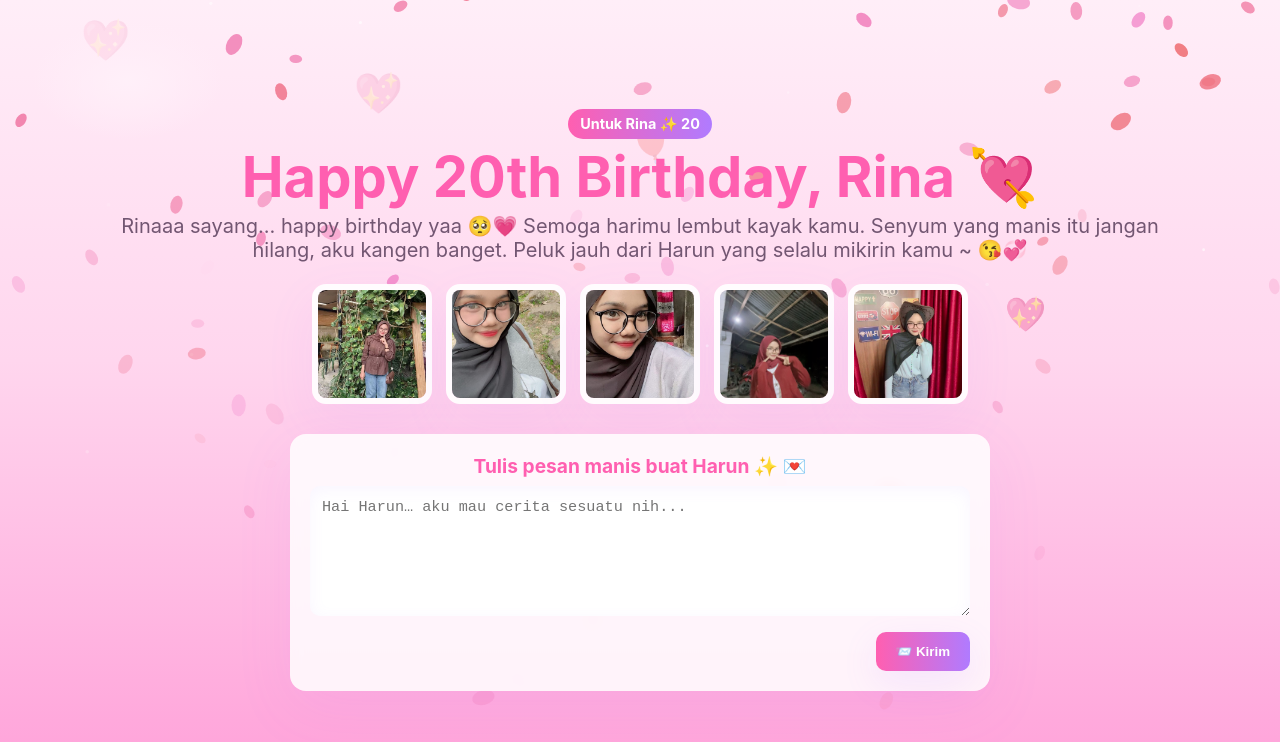
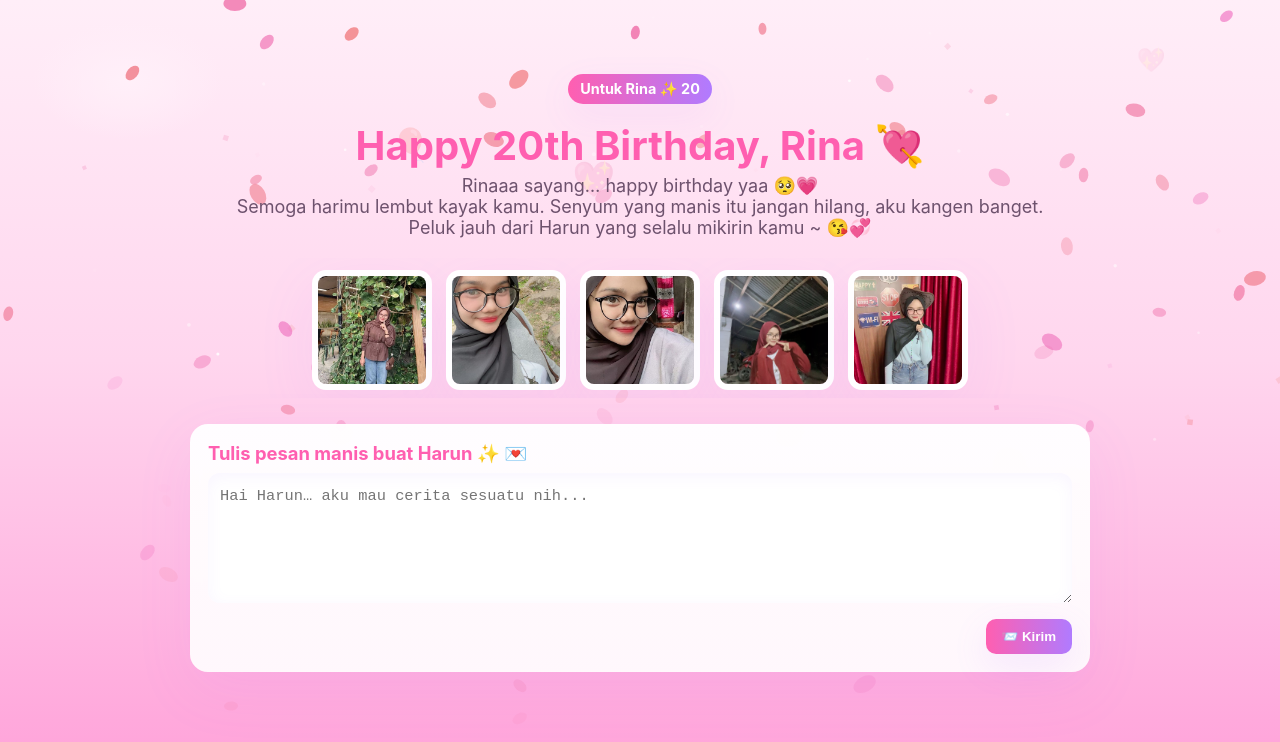
Before and after one commit to harun-san/rina-sayang, a plain HTML site: page index.html in a window 1280 px wide. Drawn offline with Linux system fonts and the light colour scheme.

Commit message:
Update index.html

```diff
--- a/index.html
+++ b/index.html
@@ -5,7 +5,6 @@
 <meta name="viewport" content="width=device-width,initial-scale=1" />
 <title>Happy 20th Birthday, Rina 💖 💖</title>
 <meta name="description" content="A special birthday page for Rina — music, hearts, confetti, and a message to Harun.">
-
 <style>
   :root{
     --bg1: #fff7fb;
@@ -15,161 +14,235 @@
     --magenta: #ff5fb0;
     --violet: #b07bff;
     --muted: #6b4f6b;
+    --card-shadow: 0 18px 60px rgba(176,107,255,0.08);
+    --radius: 14px;
   }
   *{box-sizing:border-box;margin:0;padding:0}
-  html,body{height:100%}
+  html,body{height:100%;width:100%}
   body{
     font-family: "Poppins", Inter, system-ui, -apple-system, "Segoe UI", Roboto, "Helvetica Neue", Arial;
     background:
       radial-gradient(800px 500px at 10% 10%, rgba(255,240,249,0.95), transparent 12%),
       linear-gradient(180deg,var(--pink-100), var(--pink-200) 45%, var(--pink-300));
     color:var(--muted);
-    overflow:hidden;
+    -webkit-font-smoothing:antialiased;
+    -moz-osx-font-smoothing:grayscale;
+    /* allow scrolling on small screens */
+    overflow-y:auto;
+    -webkit-overflow-scrolling:touch;
+    padding-bottom:32px;
   }
 
+  /* STAGE: center content but allow vertical scroll */
   .stage{
     position:relative;
     width:100%;
-    height:100vh;
+    min-height:100vh;
     display:flex;
-    align-items:center;
+    align-items:flex-start;
     justify-content:center;
-    padding:28px;
+    padding:28px 16px;
   }
 
+  /* HERO: content column */
   .hero{
     text-align:center;
     z-index:20;
-    max-width:1100px;
-    width:100%;
-    padding:48px 28px;
+    width:min(980px,100%);
+    padding:28px;
+    margin-top:18px;
+  }
+  .badge{
+    display:inline-block;padding:6px 12px;border-radius:999px;background:linear-gradient(90deg,var(--magenta),var(--violet));color:white;font-weight:700;font-size:.9rem;margin-bottom:10px;box-shadow:0 12px 36px rgba(176,107,255,0.08)
   }
   h1{
     color:var(--magenta);
-    font-size:clamp(28px,5vw,56px);
+    font-size:clamp(24px,5vw,40px);
     line-height:1.02;
-    margin-bottom:8px;
-    animation:enterUp 900ms cubic-bezier(.2,.9,.3,1);
+    margin:12px 0 8px;
+    animation:enterUp .9s cubic-bezier(.2,.9,.3,1);
   }
   p.lead{
-    font-size:clamp(15px,2.2vw,20px);
+    font-size:clamp(14px,2.2vw,18px);
     color:var(--muted);
-    margin-top:8px;
-    opacity:0.95;
-    animation:fadeIn 1400ms ease;
+    margin-top:6px;
+    opacity:0.98;
+    animation:fadeIn 1.2s ease;
+    max-width:880px;
+    margin-left:auto;
+    margin-right:auto;
+    text-align:center;
+    white-space:pre-line; /* preserve linebreaks from your text */
   }
 
+  /* Gallery strip, responsive */
   .strip{
-    margin-top:22px;
+    margin-top:20px;
     display:flex;
     gap:14px;
     justify-content:center;
+    align-items:center;
+    padding:12px 6px;
+    overflow-x:auto;
+    -webkit-overflow-scrolling:touch;
+    scroll-snap-type:x mandatory;
+    padding-bottom:8px;
   }
-  .strip img{
-    width:120px;height:120px;border-radius:14px;object-fit:cover;
-    border:6px solid rgba(255,255,255,0.9);
-    box-shadow:0 18px 50px rgba(176,107,255,0.08);
-    cursor:pointer;
+  .strip::-webkit-scrollbar{ height:8px; }
+  .strip::-webkit-scrollbar-thumb{ background:rgba(176,107,255,0.18); border-radius:999px; }
+
+  .img-wrap{
+    width:120px;
+    height:120px;
+    flex:0 0 auto;
+    border-radius:var(--radius);
+    overflow:hidden;
+    border:6px solid rgba(255,255,255,0.95);
+    box-shadow:var(--card-shadow);
+    scroll-snap-align:center;
+    background:linear-gradient(180deg, rgba(255,255,255,0.6), rgba(255,255,255,0.35));
+  }
+  .img-wrap img{
+    width:100%;
+    height:100%;
+    object-fit:cover;
+    display:block;
     transition:transform .36s ease, box-shadow .36s ease;
   }
-  .strip img:hover{ transform:translateY(-6px) scale(1.04); box-shadow:0 30px 90px rgba(176,107,255,0.12); }
+  .img-wrap:active img,
+  .img-wrap:hover img{ transform:scale(1.03); }
 
+  /* Message column (below hero) */
   .msg-col{
     width:100%;
-    margin-top:30px;
-    padding:20px;
-    background:rgba(255,255,255,0.85);
-    backdrop-filter:blur(6px);
-    border-radius:16px;
-    box-shadow:0 18px 60px rgba(176,107,255,0.08);
-    max-width:700px;
+    margin-top:26px;
+    padding:18px;
+    background:linear-gradient(180deg, rgba(255,255,255,0.96), rgba(255,250,253,0.96));
+    backdrop-filter: blur(6px);
+    border-radius:18px;
+    box-shadow:var(--card-shadow);
+    max-width:900px;
     margin-left:auto;
     margin-right:auto;
-    animation:enterUp 1000ms;
+    animation:enterUp 1s;
   }
-  .msg-col h3{ color:var(--magenta); font-size:1.2rem; margin-bottom:8px; }
-  .msg-col label{ display:block; font-size:.9rem; color:var(--muted); margin-bottom:6px; }
+  .msg-col h3{ color:var(--magenta); font-size:1.15rem; margin-bottom:8px; text-align:left }
+  .msg-col label{ display:block; font-size:.9rem; color:var(--muted); margin-bottom:8px; text-align:left }
   .msg-col textarea{
-    width:100%; min-height:130px; padding:12px; border-radius:10px; border:0; resize:vertical;
+    width:100%; min-height:130px; padding:12px; border-radius:12px; border:0; resize:vertical;
     box-shadow: inset 0 4px 16px rgba(176,107,255,0.07);
-    font-size:.95rem;
+    font-size:.96rem; line-height:1.5;
   }
   .send-btn{
     margin-top:12px;
     background:linear-gradient(90deg,var(--magenta),var(--violet));
-    color:white; border:0; padding:12px 20px; border-radius:10px;
+    color:white; border:0; padding:10px 16px; border-radius:10px;
     font-weight:700; cursor:pointer;
     box-shadow:0 12px 36px rgba(176,107,255,0.12);
     float:right;
   }
+  .clearfix{clear:both}
 
-  .lightbox{ position:fixed; inset:0; display:none; place-items:center; background:rgba(0,0,0,0.55); z-index:500 }
-  .lightbox img{ max-width:92%; max-height:86%; border-radius:12px; box-shadow:0 30px 90px rgba(0,0,0,0.6) }
+  /* Lightbox */
+  .lightbox{ position:fixed; inset:0; display:none; place-items:center; background:rgba(0,0,0,0.55); z-index:500; padding:20px }
+  .lightbox img{ max-width:100%; max-height:100%; border-radius:12px; box-shadow:0 30px 90px rgba(0,0,0,0.6) }
 
+  /* Canvas for effects */
   #effects { position:fixed; left:0; top:0; width:100%; height:100%; pointer-events:none; z-index:2 }
 
-  @keyframes enterUp { from{ transform: translateY(26px); opacity:0 } to{ transform:translateY(0); opacity:1 } }
+  /* small screens adjustments */
+  @media(max-width:640px){
+    .hero{ padding:20px 12px; }
+    .img-wrap{ width:86px; height:86px; border-radius:12px; }
+    .msg-col{ padding:14px; border-radius:14px; }
+    h1{ font-size:26px; }
+    .strip{ gap:10px; }
+  }
+
+  /* animations */
+  @keyframes enterUp { from{ transform: translateY(12px); opacity:0 } to{ transform:translateY(0); opacity:1 } }
   @keyframes fadeIn { from{ opacity:0 } to{ opacity:1 } }
-
-  @media(max-width:640px){
-    .hero{ padding:28px 12px; }
-    .strip img{ width:86px; height:86px; }
-    .msg-col{ padding:16px; }
-  }
 </style>
 </head>
 <body>
 
-<audio id="bg" autoplay loop>
+<!-- local audio file (replace with your music.mp3 in same folder) -->
+<audio id="bg" playsinline loop>
   <source src="music.mp3" type="audio/mpeg">
+  <!-- fallback: browser will ignore if not supported -->
 </audio>
 
-<div class="stage">
+<div class="stage" role="main" aria-label="Birthday stage">
   <div class="hero">
-    <div class="badge" style="display:inline-block;padding:6px 12px;border-radius:999px;background:linear-gradient(90deg,var(--magenta),var(--violet));color:white;font-weight:700;font-size:.9rem;margin-bottom:10px;">Untuk Rina ✨ 20</div>
+    <div class="badge">Untuk Rina ✨ 20</div>
 
     <h1>Happy 20th Birthday, Rina 💘</h1>
     <p class="lead">Rinaaa sayang… happy birthday yaa 🥺💗
 Semoga harimu lembut kayak kamu. Senyum yang manis itu jangan hilang, aku kangen banget.
 Peluk jauh dari Harun yang selalu mikirin kamu ~ 😘💞</p>
 
-    <div class="strip">
-      <img src="rina1.jpeg" alt="Rina 1" />
-      <img src="rina2.jpeg" alt="Rina 2" />
-      <img src="rina3.jpeg" alt="Rina 3" />
-      <img src="rina4.jpeg" alt="Rina 4" />
-      <img src="rina5.jpg" alt="Rina 5" />
+    <div class="strip" aria-hidden="false">
+      <div class="img-wrap"><img src="rina1.jpeg" alt="Rina 1"></div>
+      <div class="img-wrap"><img src="rina2.jpeg" alt="Rina 2"></div>
+      <div class="img-wrap"><img src="rina3.jpeg" alt="Rina 3"></div>
+      <div class="img-wrap"><img src="rina4.jpeg" alt="Rina 4"></div>
+      <div class="img-wrap"><img src="rina5.jpg"  alt="Rina 5"></div>
     </div>
 
-    <div class="msg-col">
+    <div class="msg-col" id="messageArea">
       <h3>Tulis pesan manis buat Harun ✨ 💌</h3>
       <textarea id="msg" placeholder="Hai Harun… aku mau cerita sesuatu nih..."></textarea>
       <button id="send" class="send-btn">📨 Kirim</button>
-      <div style="clear:both"></div>
+      <div class="clearfix"></div>
     </div>
   </div>
 </div>
 
-<div class="lightbox" id="lightbox"><img src="" alt="Foto besar"></div>
-<canvas id="effects"></canvas>
+<div class="lightbox" id="lightbox" aria-hidden="true"><img src="" alt="Foto besar"></div>
+<canvas id="effects" aria-hidden="true"></canvas>
 
 <script>
+/* ========== Config & helper ========== */
 const harun = "6289539276278";
-const bgAudio = document.getElementById('bg');
-bgAudio.volume = 0.35;
+const audio = document.getElementById('bg');
+audio.volume = 0.36;
 
-/* Lightbox */
+/* autoplay attempts:
+   - try play once immediately
+   - also try play on first user interaction (touchstart/click) which mobile browsers allow
+*/
+function tryPlayAudio(){
+  if(!audio) return;
+  // try play (most browsers will reject if not user-initiated)
+  audio.play().catch(()=> {
+    // ignored; will rely on interaction
+  });
+}
+// try immediate
+tryPlayAudio();
+
+// play on first user interaction (tap/click)
+function interactionPlay(){
+  tryPlayAudio();
+  window.removeEventListener('touchstart', interactionPlay);
+  window.removeEventListener('click', interactionPlay);
+}
+window.addEventListener('touchstart', interactionPlay, {passive:true});
+window.addEventListener('click', interactionPlay, {passive:true});
+
+/* ========== Lightbox ========== */
 const lb = document.getElementById('lightbox');
 const lbImg = lb.querySelector('img');
-document.querySelectorAll('.strip img').forEach(img => {
+document.querySelectorAll('.img-wrap img').forEach(img => {
   img.addEventListener('click', ()=>{
     lbImg.src = img.src;
     lb.style.display = 'grid';
+    lb.setAttribute('aria-hidden','false');
   });
 });
-lb.addEventListener('click', ()=> lb.style.display='none');
+lb.addEventListener('click', ()=> { lb.style.display='none'; lb.setAttribute('aria-hidden','true'); });
 
-/* WhatsApp */
+/* ========== WhatsApp send ========== */
 document.getElementById('send').addEventListener('click', ()=>{
   const val = document.getElementById('msg').value.trim();
   if(!val) return alert('Tulis pesan dulu ya 💗');
@@ -178,12 +251,12 @@ document.getElementById('send').addEventListener('click', ()=>{
   window.open(url,'_blank');
 });
 
-/* Canvas effects */
-const c = document.getElementById('effects');
-const ctx = c.getContext('2d');
-let W = c.width = innerWidth;
-let H = c.height = innerHeight;
-window.addEventListener('resize', ()=>{ W = c.width = innerWidth; H = c.height = innerHeight; });
+/* ========== Canvas particle effects (responsive) ========== */
+const canvas = document.getElementById('effects');
+const ctx = canvas.getContext('2d');
+let W = canvas.width = innerWidth;
+let H = canvas.height = innerHeight;
+window.addEventListener('resize', ()=>{ W = canvas.width = innerWidth; H = canvas.height = innerHeight; });
 
 const particles = [];
 function rand(a,b){ return Math.random()*(b-a)+a; }
@@ -200,55 +273,92 @@ function makePetal(){
     rot: rand(0,Math.PI*2), spin:rand(-0.04,0.04)
   };
 }
-
 function makeSpark(){
   return {
     x: rand(0,W),
     y: rand(0,H*0.6),
     r: rand(1,2),
-    vx: rand(-0.2,0.2), vy: rand(-0.1,0.1),
+    vx: rand(-0.2,0.2),
+    vy: rand(-0.1,0.1),
     life: rand(80,150),
     col:'rgba(255,255,255,0.9)'
   };
 }
+function makeConfettiBurst(cx, cy){
+  for(let i=0;i<18;i++){
+    const hue = 320 + Math.random()*60;
+    particles.push({
+      type:'confetti',
+      x: cx,
+      y: cy,
+      r: rand(3,6),
+      vx: rand(-3,3),
+      vy: rand(-3,3),
+      life: rand(40,120),
+      col: `hsl(${hue},80%,65%)`,
+      rot: rand(0,360), spin: rand(-6,6)
+    });
+  }
+}
+
+for(let i=0;i<36;i++) particles.push(Math.random()>0.5?makeSpark():makePetal());
 
 function update(){
   ctx.clearRect(0,0,W,H);
   for(let i=particles.length-1;i>=0;i--){
-    const p=particles[i];
-    if(p.r>5){
+    const p = particles[i];
+    if(p.type === 'confetti'){
+      ctx.save();
+      ctx.translate(p.x,p.y);
+      ctx.rotate((p.rot||0)*Math.PI/180);
+      ctx.fillStyle = p.col; ctx.globalAlpha = Math.max(0, p.life/120);
+      ctx.fillRect(-p.r/2, -p.r/2, p.r, p.r);
+      ctx.restore();
+      p.x += p.vx; p.y += p.vy; p.rot += p.spin; p.life--;
+      if(p.life<=0 || p.y>H+60) particles.splice(i,1);
+    } else if(p.r > 5){
       ctx.save(); ctx.translate(p.x,p.y); ctx.rotate(p.rot);
-      ctx.fillStyle=p.col; ctx.globalAlpha = p.life/400;
+      ctx.fillStyle = p.col; ctx.globalAlpha = Math.max(0, p.life/400);
       ctx.beginPath(); ctx.ellipse(0,0,p.r,p.r*0.65,0,0,Math.PI*2); ctx.fill(); ctx.restore();
-      p.x+=p.vx; p.y+=p.vy; p.rot+=p.spin;
+      p.x += p.vx; p.y += p.vy; p.rot += p.spin; p.life--;
+      if(p.life<=0 || p.y>H+80) particles.splice(i,1);
     } else {
-      ctx.beginPath(); ctx.fillStyle=p.col; ctx.globalAlpha=p.life/150;
+      ctx.beginPath(); ctx.fillStyle = p.col; ctx.globalAlpha = Math.max(0, p.life/150);
       ctx.arc(p.x,p.y,p.r,0,Math.PI*2); ctx.fill();
-      p.x+=p.vx; p.y+=p.vy;
+      p.x += p.vx; p.y += p.vy; p.life--;
+      if(p.life<=0) particles.splice(i,1);
     }
-    p.life--;
-    if(p.life<=0) particles.splice(i,1);
   }
   if(Math.random()<0.25) particles.push(makePetal());
-  if(Math.random()<0.15) particles.push(makeSpark());
+  if(Math.random()<0.18) particles.push(makeSpark());
+  if(Math.random()<0.06) makeConfettiBurst(rand(0,W), rand(H*0.15, H*0.45));
   requestAnimationFrame(update);
 }
 update();
 
-/* Floating emoji */
-function floatEmoji(emoji){
-  const e=document.createElement('div'); e.textContent=emoji;
-  e.style.position='fixed'; e.style.left=rand(6,92)+'vw'; e.style.top='110vh';
-  e.style.fontSize=(20+Math.random()*20)+'px'; e.style.pointerEvents='none';
-  document.body.appendChild(e);
-  e.animate([
-    {transform:'translateY(0)', opacity:1},
-    {transform:'translateY(-120vh)', opacity:0}
-  ],{duration:6000+Math.random()*5000,easing:'cubic-bezier(.2,.8,.2,1)'});
-  setTimeout(()=>e.remove(),9000);
+/* spawn floating emojis (DOM) but keep light and performant */
+function floatEmoji(emoji, interval){
+  setInterval(()=>{
+    const e=document.createElement('div'); e.textContent=emoji;
+    e.style.position='fixed'; e.style.pointerEvents='none';
+    e.style.left = rand(6,92)+'vw'; e.style.top = '110vh';
+    e.style.fontSize = (14 + Math.random()*22) + 'px'; e.style.zIndex = 12;
+    document.body.appendChild(e);
+    e.animate([{transform:'translateY(0)', opacity:1},{transform:`translateY(-${600+Math.random()*420}px)`, opacity:0}],{duration:6000+Math.random()*3000,easing:'cubic-bezier(.2,.8,.2,1)'});
+    setTimeout(()=>e.remove(),9000);
+  }, interval);
 }
-setInterval(()=>floatEmoji('💖'),1300);
-setInterval(()=>floatEmoji('🎈'),2600);
+floatEmoji('💖', 1400);
+floatEmoji('🎈', 2600);
+
+/* friendly: on orientation change or resize ensure canvas covers */
+window.addEventListener('orientationchange', ()=>{ setTimeout(()=>{ W = canvas.width = innerWidth; H = canvas.height = innerHeight; },200); });
+
+/* fireworks bursts on load for nice effect */
+window.addEventListener('load', ()=> {
+  setTimeout(()=> makeConfettiBurst(innerWidth*0.5, innerHeight*0.25), 700);
+  setTimeout(()=> makeConfettiBurst(innerWidth*0.6, innerHeight*0.35), 1400);
+});
 </script>
 </body>
 </html>
```
